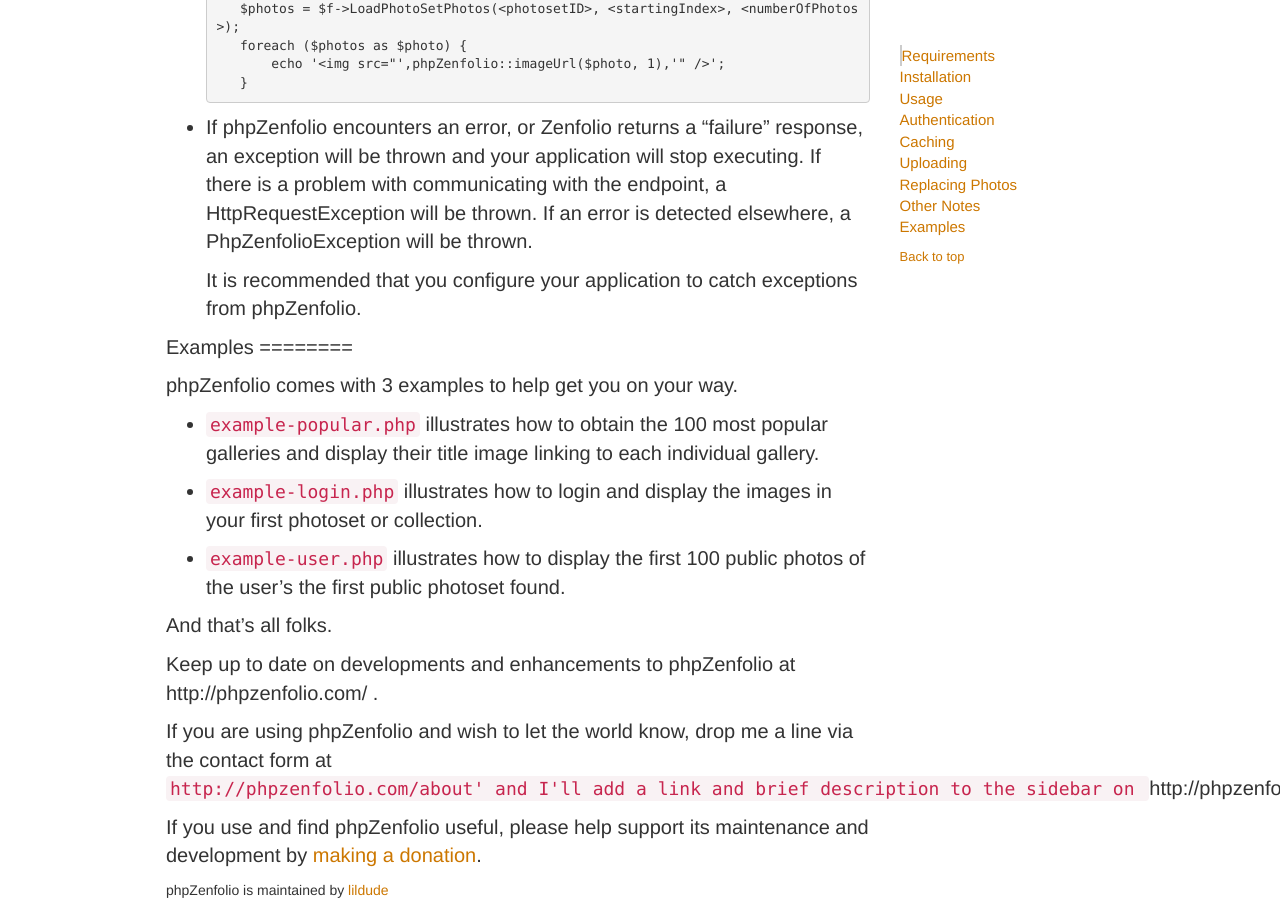
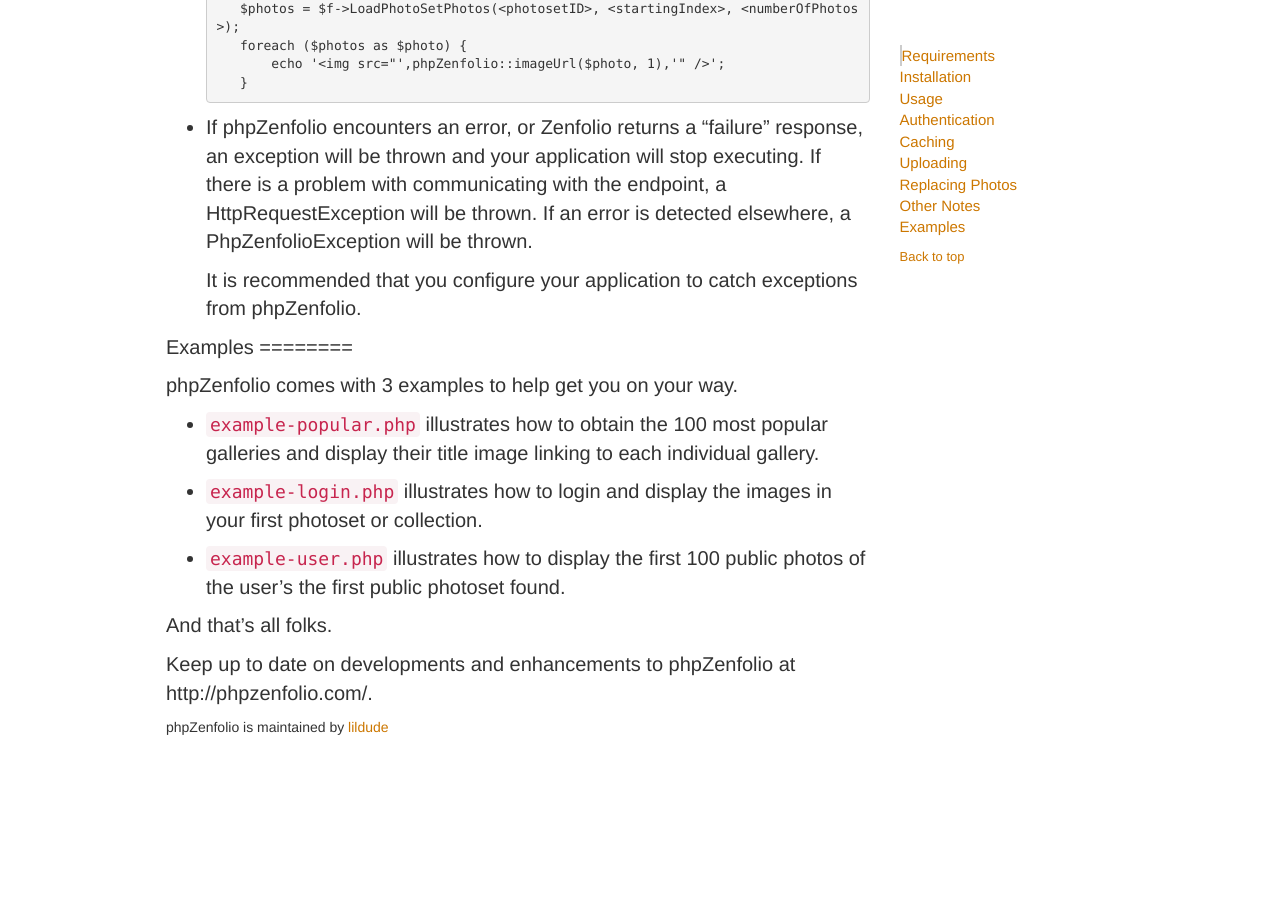
Before and after one commit to lildude/phpZenfolio, a Jekyll site: the page built from docs/index.md, in a window 1280 px wide and 900 px high, scrolled down 7571 px. Built offline with Jekyll 4.4.1, drawn with Linux system fonts in a browser that asks for light colours; nearby versions of some CDN libraries; after the commit the page ends 8308 px from its top, so only the background shows below that.

Commit message:
Removed ref to comment form

```diff
--- a/docs/index.md
+++ b/docs/index.md
@@ -398,11 +398,4 @@ phpZenfolio comes with 3 examples to help get you on your way.
 And that's all folks.
 
 Keep up to date on developments and enhancements to phpZenfolio at
-http://phpzenfolio.com/ .
-
-If you are using phpZenfolio and wish to let the world know, drop me a line via
-the contact form at `http://phpzenfolio.com/about' and I'll add a link and
-brief description to the sidebar on `http://phpzenfolio.com/'.
-
-If you use and find phpZenfolio useful, please help support its maintenance and
-development by [making a donation](http://phpzenfolio.com/donate).
+http://phpzenfolio.com/.
```
